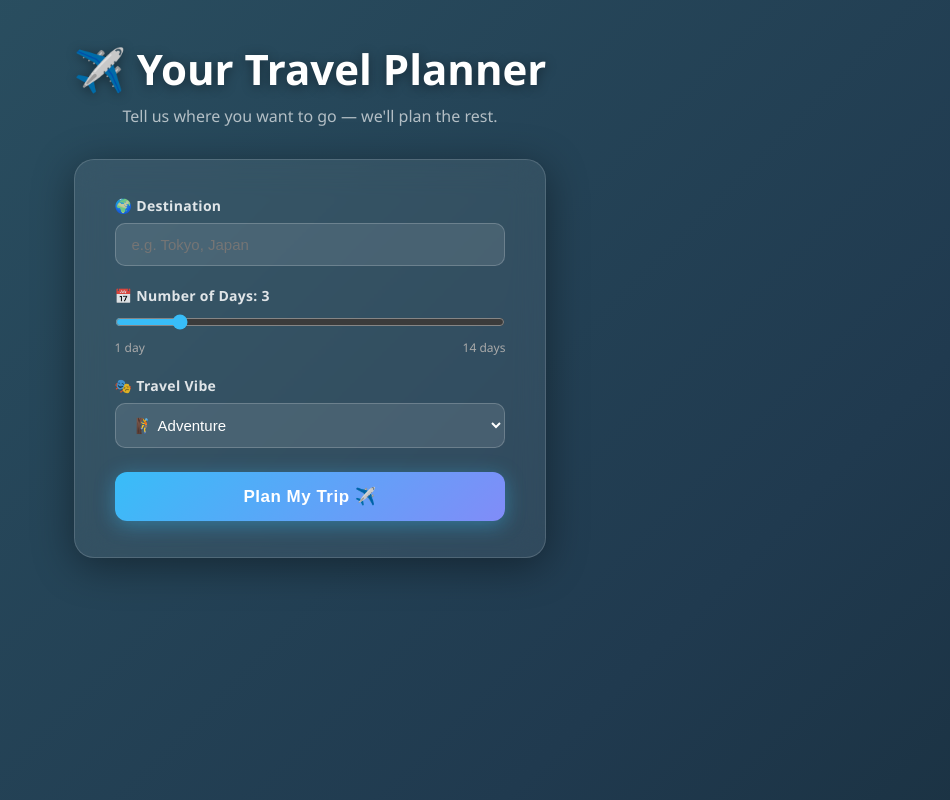
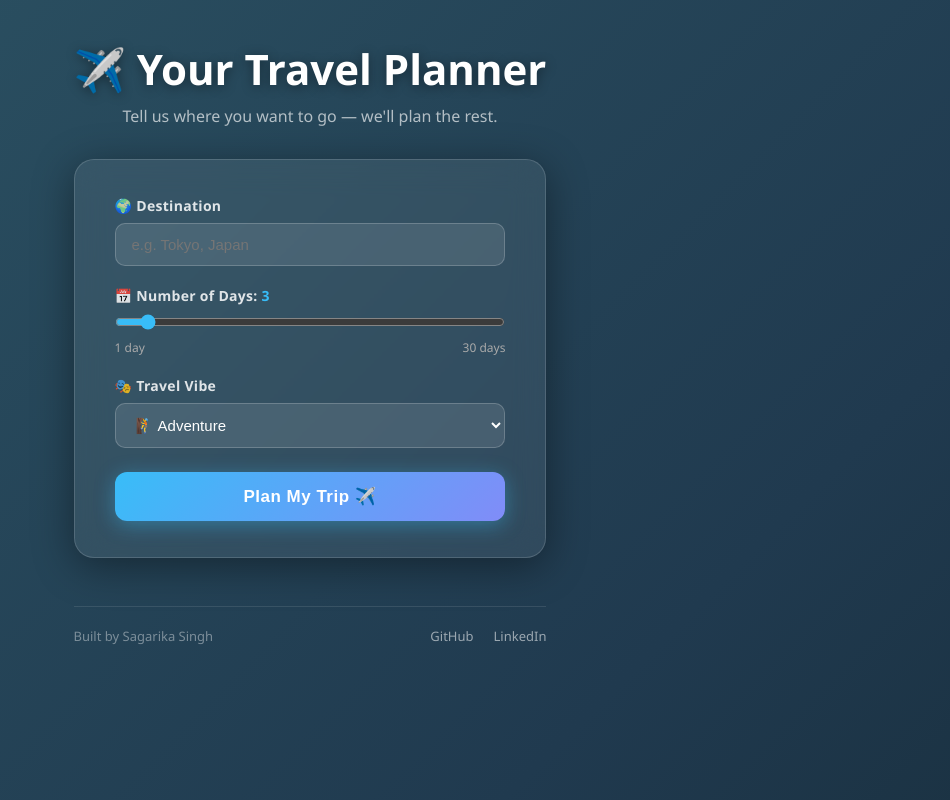
Before and after one commit to Sagarika-Singh-99/ai-travel-planner, a React (Vite) app: page / in a window 1280 px wide. Shown: the whole page, without its empty margins (330-1280 px from the left). Built offline with nearby package versions, Linux system fonts and the light colour scheme.

Commit message:
UI: section cards, progress bar, footer links

```diff
--- a/src/components/TripForm.tsx
+++ b/src/components/TripForm.tsx
@@ -1,10 +1,82 @@
-import { useState } from "react";
-import ReactMarkdown from "react-markdown";
+import { useState, useEffect, useRef } from "react";
 
 const API_BASE =
   import.meta.env.MODE === "development"
     ? "http://localhost:4000"
     : "https://ai-travel-middleware.onrender.com";
+
+// ─── Section color themes ───────────────────────────────
+const getSectionTheme = (title: string) => {
+  const t = title.toLowerCase();
+  if (t.includes("day"))     return { bg: "rgba(56,189,248,0.1)",  border: "#38bdf8", icon: "📅", color: "#38bdf8" };
+  if (t.includes("budget"))  return { bg: "rgba(34,197,94,0.1)",   border: "#22c55e", icon: "💰", color: "#22c55e" };
+  if (t.includes("food") || t.includes("eat") || t.includes("restaurant"))
+                             return { bg: "rgba(251,146,60,0.1)",   border: "#fb923c", icon: "🍜", color: "#fb923c" };
+  if (t.includes("hotel") || t.includes("stay") || t.includes("accommodation"))
+                             return { bg: "rgba(168,85,247,0.1)",   border: "#a855f7", icon: "🏨", color: "#a855f7" };
+  if (t.includes("tip") || t.includes("advice") || t.includes("note"))
+                             return { bg: "rgba(250,204,21,0.1)",   border: "#facc15", icon: "💡", color: "#facc15" };
+  if (t.includes("weather")) return { bg: "rgba(20,184,166,0.1)",  border: "#14b8a6", icon: "🌤️", color: "#14b8a6" };
+  if (t.includes("transport") || t.includes("getting"))
+                             return { bg: "rgba(99,102,241,0.1)",   border: "#6366f1", icon: "🚌", color: "#6366f1" };
+  return                            { bg: "rgba(255,255,255,0.05)", border: "#ffffff40", icon: "📌", color: "#ffffff" };
+};
+
+// ─── Parse markdown into sections ───────────────────────
+interface Section {
+  title: string;
+  body: string;
+}
+
+const parseIntoSections = (text: string): Section[] => {
+  const lines = text.split("\n");
+  const sections: Section[] = [];
+  let current: Section | null = null;
+
+  for (const line of lines) {
+    if (line.startsWith("## ") || line.startsWith("# ")) {
+      if (current) sections.push(current);
+      current = { title: line.replace(/^##?\s*/, "").trim(), body: "" };
+    } else {
+      if (current) current.body += line + "\n";
+      else if (line.trim()) {
+        current = { title: "", body: line + "\n" };
+      }
+    }
+  }
+  if (current) sections.push(current);
+  return sections.filter(s => s.title || s.body.trim());
+};
+
+// ─── Render body text (bold, bullets) ───────────────────
+const renderBody = (body: string) => {
+  return body.split("\n").map((line, i) => {
+    if (!line.trim()) return <br key={i} />;
+    // Bold **text**
+    const parts = line.split(/\*\*(.*?)\*\*/g).map((part, j) =>
+      j % 2 === 1 ? <strong key={j}>{part}</strong> : part
+    );
+    if (line.trim().startsWith("- ") || line.trim().startsWith("• ")) {
+      return (
+        <div key={i} style={{ display: "flex", gap: 8, marginBottom: 6 }}>
+          <span style={{ color: "#38bdf8", marginTop: 2 }}>▸</span>
+          <span>{parts.map((p, j) => <span key={j}>{p}</span>)}</span>
+        </div>
+      );
+    }
+    return <p key={i} style={{ margin: "4px 0" }}>{parts.map((p, j) => <span key={j}>{p}</span>)}</p>;
+  });
+};
+
+// ─── Progress bar messages ───────────────────────────────
+const PROGRESS_MESSAGES = [
+  "Researching destinations...",
+  "Planning daily activities...",
+  "Finding best local spots...",
+  "Calculating budget...",
+  "Checking travel tips...",
+  "Finalising your itinerary...",
+];
 
 export default function TripForm() {
   const [destination, setDestination] = useState("");
@@ -13,6 +85,37 @@ export default function TripForm() {
   const [loading, setLoading] = useState(false);
   const [result, setResult] = useState("");
   const [error, setError] = useState("");
+  const [progress, setProgress] = useState(0);
+  const [progressMsg, setProgressMsg] = useState(PROGRESS_MESSAGES[0]);
+  const progressRef = useRef<ReturnType<typeof setInterval> | null>(null);
+  const msgRef = useRef<ReturnType<typeof setInterval> | null>(null);
+
+  // Progress bar animation while loading
+  useEffect(() => {
+    if (loading) {
+      setProgress(0);
+      setProgressMsg(PROGRESS_MESSAGES[0]);
+      let p = 0;
+      let m = 0;
+      progressRef.current = setInterval(() => {
+        p += Math.random() * 3;
+        if (p > 90) p = 90; // never reach 100 until done
+        setProgress(Math.floor(p));
+      }, 400);
+      msgRef.current = setInterval(() => {
+        m = (m + 1) % PROGRESS_MESSAGES.length;
+        setProgressMsg(PROGRESS_MESSAGES[m]);
+      }, 2500);
+    } else {
+      setProgress(100);
+      if (progressRef.current) clearInterval(progressRef.current);
+      if (msgRef.current) clearInterval(msgRef.current);
+    }
+    return () => {
+      if (progressRef.current) clearInterval(progressRef.current);
+      if (msgRef.current) clearInterval(msgRef.current);
+    };
+  }, [loading]);
 
   const handleSubmit = async (e: React.FormEvent) => {
     e.preventDefault();
@@ -20,13 +123,11 @@ export default function TripForm() {
     setError("");
     setResult("");
 
-    const payload = { destination, days, vibe };
-
     try {
       const res = await fetch(`${API_BASE}/api/plan-trip`, {
         method: "POST",
         headers: { "Content-Type": "application/json" },
-        body: JSON.stringify(payload),
+        body: JSON.stringify({ destination, days, vibe }),
       });
 
       if (!res.ok) throw new Error(`Server error: ${res.status}`);
@@ -37,18 +138,15 @@ export default function TripForm() {
       while (true) {
         const { done, value } = await reader.read();
         if (done) break;
-
         const chunk = decoder.decode(value, { stream: true });
-        const lines = chunk.split("\n");
-
-        for (const line of lines) {
+        for (const line of chunk.split("\n")) {
           if (!line.startsWith("data: ")) continue;
           const raw = line.replace("data: ", "").trim();
           if (raw === "[DONE]") { setLoading(false); break; }
           try {
             const parsed = JSON.parse(raw);
             if (parsed.token) setResult((prev) => prev + parsed.token);
-          } catch { /* ignore bad chunks */ }
+          } catch { /* ignore */ }
         }
       }
     } catch (err: unknown) {
@@ -58,10 +156,12 @@ export default function TripForm() {
     }
   };
 
+  const sections = parseIntoSections(result);
+
   return (
-    <div style={{ width: "100%", maxWidth: 680 }}>
+    <div style={{ width: "100%", maxWidth: 700 }}>
 
-      {/* App Title */}
+      {/* Title */}
       <h1 style={titleStyle}>✈️ Your Travel Planner</h1>
       <p style={subtitleStyle}>Tell us where you want to go — we'll plan the rest.</p>
 
@@ -69,7 +169,6 @@ export default function TripForm() {
       <div style={cardStyle}>
         <form onSubmit={handleSubmit} style={{ display: "flex", flexDirection: "column", gap: 20 }}>
 
-          {/* Destination */}
           <div>
             <label style={labelStyle}>🌍 Destination</label>
             <input
@@ -82,24 +181,18 @@ export default function TripForm() {
             />
           </div>
 
-          {/* Days Slider */}
           <div>
-            <label style={labelStyle}>📅 Number of Days: <strong>{days}</strong></label>
+            <label style={labelStyle}>📅 Number of Days: <strong style={{ color: "#38bdf8" }}>{days}</strong></label>
             <input
-              type="range"
-              min={1}
-              max={14}
-              value={days}
+              type="range" min={1} max={30} value={days}
               onChange={(e) => setDays(Number(e.target.value))}
               style={sliderStyle}
             />
             <div style={{ display: "flex", justifyContent: "space-between", fontSize: 12, color: "#aaa", marginTop: 4 }}>
-              <span>1 day</span>
-              <span>14 days</span>
+              <span>1 day</span><span>30 days</span>
             </div>
           </div>
 
-          {/* Vibe Dropdown */}
           <div>
             <label style={labelStyle}>🎭 Travel Vibe</label>
             <select value={vibe} onChange={(e) => setVibe(e.target.value)} style={inputStyle}>
@@ -112,8 +205,7 @@ export default function TripForm() {
             </select>
           </div>
 
-          {/* Submit Button */}
-          <button type="submit" disabled={loading} style={loading ? buttonLoadingStyle : buttonStyle}>
+          <button type="submit" disabled={loading} style={loading ? { ...buttonStyle, opacity: 0.6, cursor: "not-allowed" } : buttonStyle}>
             {loading ? "✈️ Planning your trip..." : "Plan My Trip ✈️"}
           </button>
 
@@ -121,31 +213,58 @@ export default function TripForm() {
       </div>
 
       {/* Error */}
-      {error !== "" && (
-        <div style={errorStyle}>❌ {error}</div>
-      )}
+      {error && <div style={errorStyle}>❌ {error}</div>}
 
-      {/* Result Chat Bubble */}
-      {result !== "" && (
-        <div style={bubbleStyle}>
-          <div style={bubbleHeaderStyle}>🗺️ Your Itinerary</div>
-          <div style={bubbleBodyStyle}>
-            <ReactMarkdown>{result}</ReactMarkdown>
-            {/* Typing cursor shown while loading */}
-            {loading && <span style={cursorStyle}>▋</span>}
+      {/* Progress Bar */}
+      {(loading || (progress > 0 && progress < 100)) && (
+        <div style={progressContainerStyle}>
+          <div style={{ display: "flex", justifyContent: "space-between", marginBottom: 8 }}>
+            <span style={{ color: "rgba(255,255,255,0.7)", fontSize: 13 }}>✈️ {progressMsg}</span>
+            <span style={{ color: "#38bdf8", fontSize: 13, fontWeight: 700 }}>{progress}%</span>
+          </div>
+          <div style={progressTrackStyle}>
+            <div style={{ ...progressFillStyle, width: `${progress}%` }} />
           </div>
         </div>
       )}
 
-      {/* Cursor shown before any result appears */}
-      {loading && result === "" && (
-        <div style={{ ...bubbleStyle }}>
-          <div style={bubbleHeaderStyle}>🗺️ Your Itinerary</div>
-          <div style={bubbleBodyStyle}>
+      {/* Section Cards */}
+      {sections.length > 0 && (
+        <div style={{ display: "flex", flexDirection: "column", gap: 16, marginTop: 8 }}>
+          {sections.map((section, i) => {
+            const theme = getSectionTheme(section.title);
+            return (
+              <div key={i} style={{ ...sectionCardStyle, background: theme.bg, borderLeft: `4px solid ${theme.border}` }}>
+                {section.title && (
+                  <div style={{ ...sectionTitleStyle, color: theme.color }}>
+                    {theme.icon} {section.title}
+                  </div>
+                )}
+                <div style={sectionBodyStyle}>
+                  {renderBody(section.body)}
+                </div>
+              </div>
+            );
+          })}
+          {/* Typing cursor at end while streaming */}
+          {loading && (
             <span style={cursorStyle}>▋</span>
-          </div>
+          )}
         </div>
       )}
+
+      {/* Footer */}
+      <div style={footerStyle}>
+        <span style={{ color: "rgba(255,255,255,0.4)", fontSize: 13 }}>Built by Sagarika Singh</span>
+        <div style={{ display: "flex", gap: 20 }}>
+          <a href="https://github.com/Sagarika-Singh-99" target="_blank" rel="noreferrer" style={footerLinkStyle}>
+            GitHub
+          </a>
+          <a href="https://www.linkedin.com/in/sagarika-singh-938aa11bb/" target="_blank" rel="noreferrer" style={footerLinkStyle}>
+            LinkedIn
+          </a>
+        </div>
+      </div>
 
     </div>
   );
@@ -154,121 +273,89 @@ export default function TripForm() {
 /* ─── Styles ─────────────────────────────────────────── */
 
 const titleStyle: React.CSSProperties = {
-  fontSize: 42,
-  fontWeight: 800,
-  color: "#ffffff",
-  textAlign: "center",
-  marginBottom: 8,
+  fontSize: 42, fontWeight: 800, color: "#ffffff",
+  textAlign: "center", marginBottom: 8,
   textShadow: "0 2px 12px rgba(0,0,0,0.4)",
 };
-
 const subtitleStyle: React.CSSProperties = {
-  textAlign: "center",
-  color: "rgba(255,255,255,0.65)",
-  fontSize: 16,
-  marginBottom: 32,
+  textAlign: "center", color: "rgba(255,255,255,0.65)",
+  fontSize: 16, marginBottom: 32,
 };
-
 const cardStyle: React.CSSProperties = {
-  background: "rgba(255, 255, 255, 0.07)",
-  backdropFilter: "blur(16px)",
-  WebkitBackdropFilter: "blur(16px)",
-  border: "1px solid rgba(255,255,255,0.15)",
-  borderRadius: 20,
-  padding: "36px 40px",
-  boxShadow: "0 8px 40px rgba(0,0,0,0.4)",
-  marginBottom: 28,
-};
-
-const labelStyle: React.CSSProperties = {
-  display: "block",
-  color: "rgba(255,255,255,0.85)",
-  fontSize: 14,
-  fontWeight: 600,
-  marginBottom: 8,
-  letterSpacing: 0.3,
-};
-
-const inputStyle: React.CSSProperties = {
-  display: "block",
-  width: "100%",
-  padding: "12px 16px",
-  borderRadius: 10,
-  border: "1px solid rgba(255,255,255,0.2)",
-  background: "rgba(255,255,255,0.1)",
-  color: "#ffffff",
-  fontSize: 15,
-  outline: "none",
-  boxSizing: "border-box",
-};
-
-const sliderStyle: React.CSSProperties = {
-  width: "100%",
-  accentColor: "#38bdf8",
-  cursor: "pointer",
-};
-
-const buttonStyle: React.CSSProperties = {
-  padding: "14px 20px",
-  fontSize: 17,
-  fontWeight: 700,
-  borderRadius: 12,
-  border: "none",
-  background: "linear-gradient(135deg, #38bdf8, #818cf8)",
-  color: "white",
-  cursor: "pointer",
-  marginTop: 4,
-  letterSpacing: 0.5,
-  boxShadow: "0 4px 20px rgba(56,189,248,0.4)",
-  transition: "opacity 0.2s",
-};
-
-const buttonLoadingStyle: React.CSSProperties = {
-  ...buttonStyle,
-  opacity: 0.6,
-  cursor: "not-allowed",
-};
-
-const errorStyle: React.CSSProperties = {
-  background: "rgba(255,80,80,0.15)",
-  border: "1px solid rgba(255,80,80,0.3)",
-  borderRadius: 12,
-  padding: "14px 20px",
-  color: "#ff8080",
-  marginBottom: 20,
-};
-
-const bubbleStyle: React.CSSProperties = {
   background: "rgba(255,255,255,0.07)",
   backdropFilter: "blur(16px)",
   WebkitBackdropFilter: "blur(16px)",
   border: "1px solid rgba(255,255,255,0.15)",
-  borderRadius: 20,
-  padding: "28px 32px",
+  borderRadius: 20, padding: "36px 40px",
   boxShadow: "0 8px 40px rgba(0,0,0,0.4)",
-  marginTop: 8,
+  marginBottom: 28,
 };
-
-const bubbleHeaderStyle: React.CSSProperties = {
-  fontSize: 18,
-  fontWeight: 700,
-  color: "#38bdf8",
-  marginBottom: 16,
-  borderBottom: "1px solid rgba(255,255,255,0.1)",
-  paddingBottom: 12,
+const labelStyle: React.CSSProperties = {
+  display: "block", color: "rgba(255,255,255,0.85)",
+  fontSize: 14, fontWeight: 600, marginBottom: 8, letterSpacing: 0.3,
 };
-
-const bubbleBodyStyle: React.CSSProperties = {
-  color: "rgba(255,255,255,0.88)",
-  fontSize: 15,
-  lineHeight: 1.9,
-  textAlign: "left",
+const inputStyle: React.CSSProperties = {
+  display: "block", width: "100%", padding: "12px 16px",
+  borderRadius: 10, border: "1px solid rgba(255,255,255,0.2)",
+  background: "rgba(255,255,255,0.1)", color: "#ffffff",
+  fontSize: 15, outline: "none", boxSizing: "border-box",
 };
-
+const sliderStyle: React.CSSProperties = {
+  width: "100%", accentColor: "#38bdf8", cursor: "pointer",
+};
+const buttonStyle: React.CSSProperties = {
+  padding: "14px 20px", fontSize: 17, fontWeight: 700,
+  borderRadius: 12, border: "none",
+  background: "linear-gradient(135deg, #38bdf8, #818cf8)",
+  color: "white", cursor: "pointer", marginTop: 4,
+  letterSpacing: 0.5, boxShadow: "0 4px 20px rgba(56,189,248,0.4)",
+  transition: "opacity 0.2s",
+};
+const errorStyle: React.CSSProperties = {
+  background: "rgba(255,80,80,0.15)",
+  border: "1px solid rgba(255,80,80,0.3)",
+  borderRadius: 12, padding: "14px 20px",
+  color: "#ff8080", marginBottom: 20,
+};
+const progressContainerStyle: React.CSSProperties = {
+  background: "rgba(255,255,255,0.05)",
+  border: "1px solid rgba(255,255,255,0.1)",
+  borderRadius: 12, padding: "16px 20px", marginBottom: 20,
+};
+const progressTrackStyle: React.CSSProperties = {
+  background: "rgba(255,255,255,0.1)",
+  borderRadius: 999, height: 8, overflow: "hidden",
+};
+const progressFillStyle: React.CSSProperties = {
+  height: "100%", borderRadius: 999,
+  background: "linear-gradient(90deg, #38bdf8, #818cf8)",
+  transition: "width 0.4s ease",
+};
+const sectionCardStyle: React.CSSProperties = {
+  borderRadius: 16, padding: "20px 24px",
+  backdropFilter: "blur(12px)",
+  WebkitBackdropFilter: "blur(12px)",
+  border: "1px solid rgba(255,255,255,0.08)",
+  boxShadow: "0 4px 20px rgba(0,0,0,0.3)",
+};
+const sectionTitleStyle: React.CSSProperties = {
+  fontSize: 20, fontWeight: 800,
+  marginBottom: 12, letterSpacing: 0.3,
+};
+const sectionBodyStyle: React.CSSProperties = {
+  color: "rgba(255,255,255,0.82)", fontSize: 15, lineHeight: 1.9,
+};
 const cursorStyle: React.CSSProperties = {
-  display: "inline-block",
-  color: "#38bdf8",
-  fontWeight: 900,
-  animation: "blink 1s step-start infinite",
-  marginLeft: 2,
+  display: "inline-block", color: "#38bdf8", fontWeight: 900,
+  animation: "blink 1s step-start infinite", marginLeft: 2,
 };
+const footerStyle: React.CSSProperties = {
+  marginTop: 48, paddingTop: 20,
+  borderTop: "1px solid rgba(255,255,255,0.1)",
+  display: "flex", justifyContent: "space-between",
+  alignItems: "center", flexWrap: "wrap", gap: 12,
+};
+const footerLinkStyle: React.CSSProperties = {
+  color: "rgba(255,255,255,0.55)", fontSize: 13,
+  textDecoration: "none", transition: "color 0.2s",
+};
```
